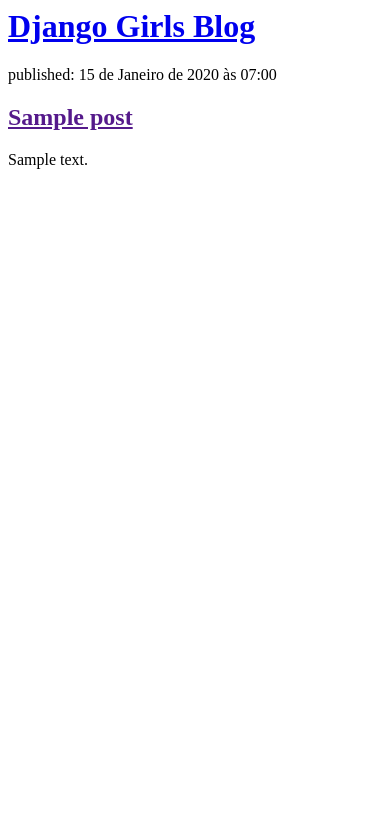
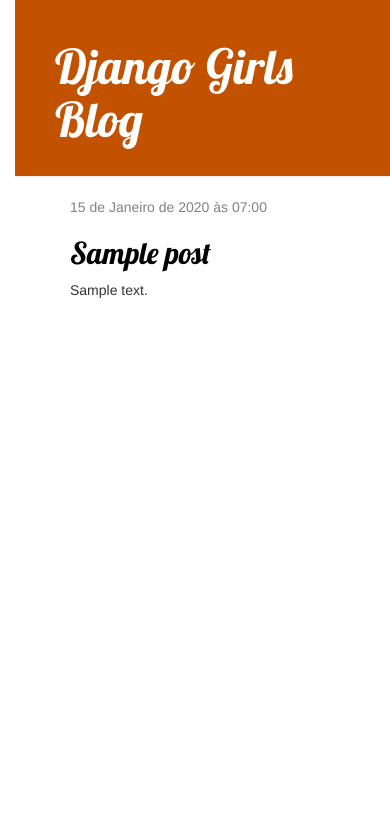
Before and after one commit to vitorAzevedo09/my-first-blog, a Django app: page / in a window 390 px wide. Shown: the top 827 px of the page. Run offline with Django 4.2, Linux system fonts and the light colour scheme; tables that the repository leaves empty hold one stand-in row (values such as "Sample post"); some libraries are stand-ins or nearby versions.

Commit message:
Added view and template for detailed blog post as well as CSS for the site.

```diff
--- /dev/null
+++ b/blog/templates/blog/base.html
@@ -0,0 +1,32 @@
+{% load static %}
+<html>
+  <head>
+    <title>Django Girls blog</title>
+    <link
+      rel="stylesheet"
+      href="//maxcdn.bootstrapcdn.com/bootstrap/3.2.0/css/bootstrap.min.css"
+    />
+    <link
+      rel="stylesheet"
+      href="//maxcdn.bootstrapcdn.com/bootstrap/3.2.0/css/bootstrap-theme.min.css"
+    />
+    <link
+      href="//fonts.googleapis.com/css?family=Lobster&subset=latin,latin-ext"
+      rel="stylesheet"
+      type="text/css"
+    />
+    <link rel="stylesheet" href="{% static 'css/blog.css' %}" />
+  </head>
+  <body>
+    <body>
+      <div class="page-header">
+        <h1><a href="/">Django Girls Blog</a></h1>
+      </div>
+      <div class="content container">
+        <div class="row">
+          <div class="col-md-8">{% block content %} {% endblock %}</div>
+        </div>
+      </div>
+    </body>
+  </body>
+</html>
--- a/blog/templates/blog/post_list.html
+++ b/blog/templates/blog/post_list.html
@@ -1,18 +1,13 @@
-<html>
-  <head>
-    <title>Blog Django Girls</title>
-  </head>
-  <body>
-    <div>
-      <h1><a href="/">Django Girls Blog</a></h1>
-    </div>
+{% extends 'blog/base.html' %}
 
+{% block content %}
     {% for post in posts %}
-    <div>
-      <p>published: {{ post.published_date }}</p>
-      <h2><a href="">{{ post.title }}</a></h2>
-      <p>{{ post.text|linebreaksbr }}</p>
-    </div>
+        <div class="post">
+            <div class="date">
+                {{ post.published_date }}
+            </div>
+            <h2><a href="">{{ post.title }}</a></h2>
+            <p>{{ post.text|linebreaksbr }}</p>
+        </div>
     {% endfor %}
-  </body>
-</html>
+{% endblock %}
--- /dev/null
+++ b/blog/templates/blog/static/css/blog.css
@@ -0,0 +1,64 @@
+h1 a,
+h2 a {
+  color: #c25100;
+}
+body {
+  padding-left: 15px;
+}
+
+.page-header {
+  background-color: #c25100;
+  margin-top: 0;
+  padding: 20px 20px 20px 40px;
+}
+
+.page-header h1,
+.page-header h1 a,
+.page-header h1 a:visited,
+.page-header h1 a:active {
+  color: #ffffff;
+  font-size: 36pt;
+  text-decoration: none;
+}
+
+.content {
+  margin-left: 40px;
+}
+
+h1,
+h2,
+h3,
+h4 {
+  font-family: "Lobster", cursive;
+}
+
+.date {
+  color: #828282;
+}
+
+.save {
+  float: right;
+}
+
+.post-form textarea,
+.post-form input {
+  width: 100%;
+}
+
+.top-menu,
+.top-menu:hover,
+.top-menu:visited {
+  color: #ffffff;
+  float: right;
+  font-size: 26pt;
+  margin-right: 20px;
+}
+
+.post {
+  margin-bottom: 70px;
+}
+
+.post h2 a,
+.post h2 a:visited {
+  color: #000000;
+}
--- a/blog/urls.py
+++ b/blog/urls.py
@@ -3,4 +3,5 @@ from . import views
 
 urlpatterns = [
     path("", views.post_list, name="post_list"),
+    path("post/<int:pk>/", views.post_detail, name="post_detail"),
 ]
--- a/blog/views.py
+++ b/blog/views.py
@@ -11,3 +11,8 @@ def post_list(request):
         "published_date"
     )
     return render(request, "blog/post_list.html", {"posts": posts})
+
+
+def post_detail(request, pk):
+    post = Post.objects.get(pk=pk)
+    return render(request, "blog/post_detail.html", {"post": post})
```
Also changed, not shown: blog/templates/blog/post_detail.html (added, +9 -0 lines).
